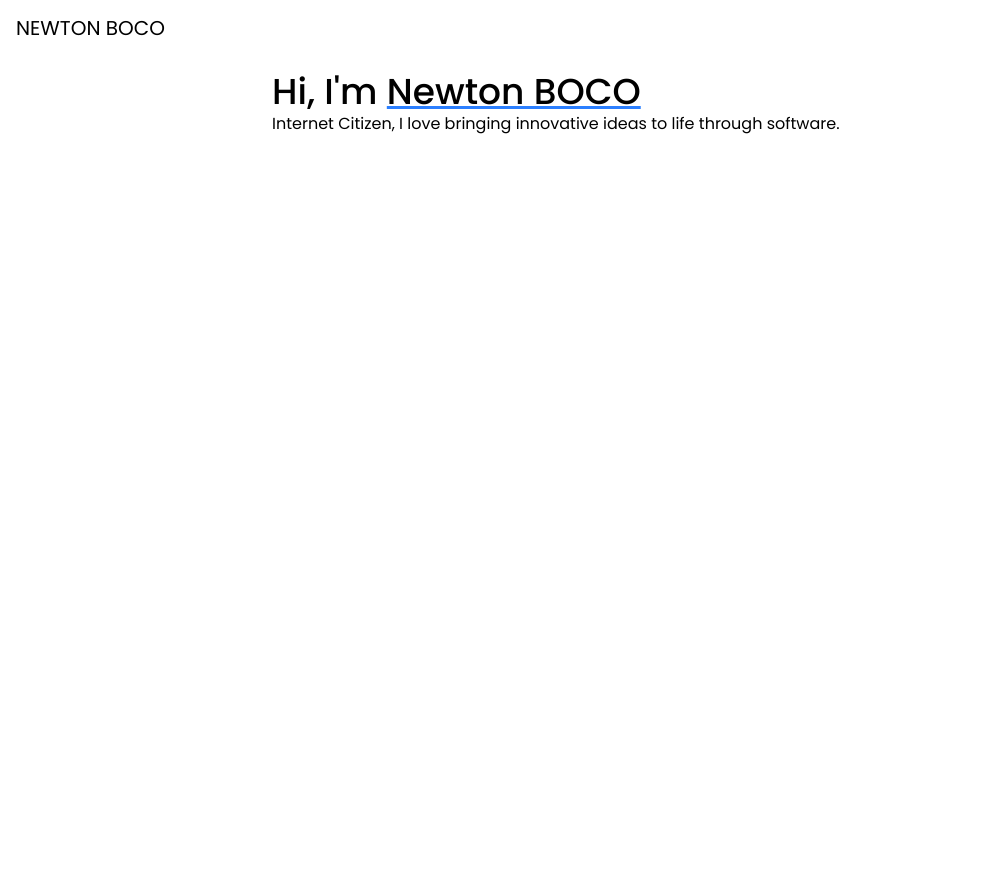
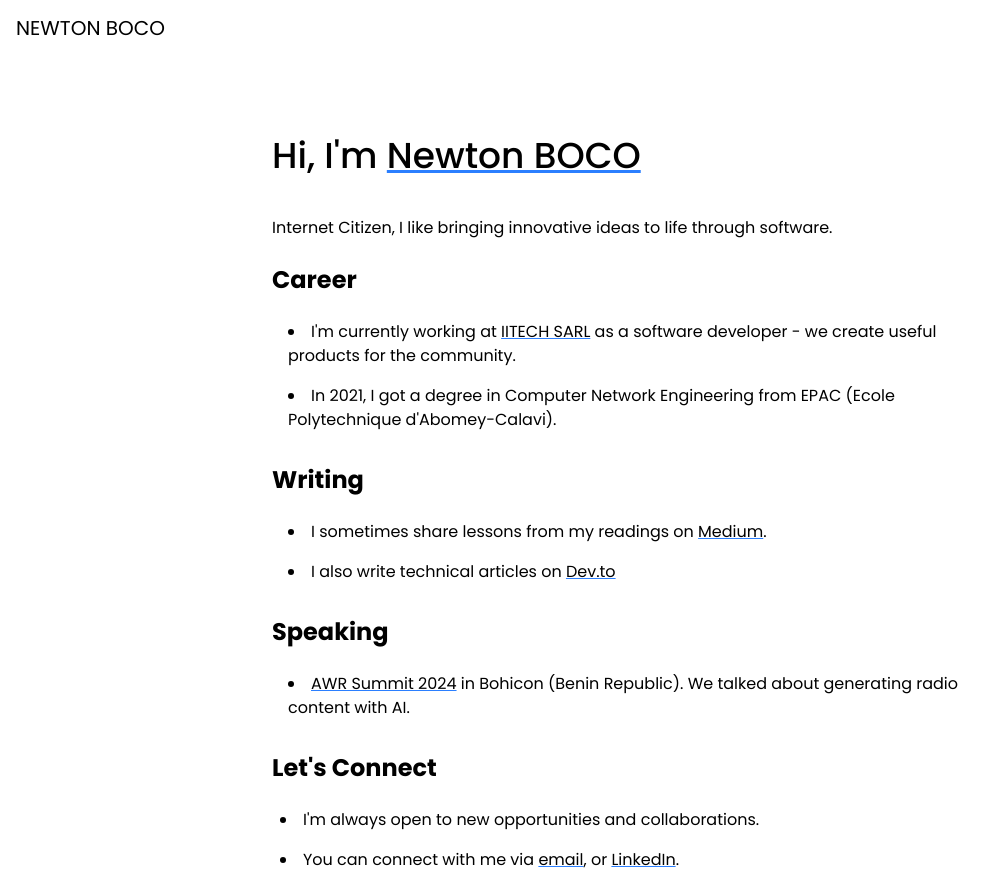
Before and after one commit to nxvv/nbdotcom, a website built with Vite: page index.html in a window 1280 px wide. Shown: the whole page, without its empty margins (0-1004 px from the left). Before the commit the page ends 800 px from the top, so only its background shows below. Built offline with nearby package versions, Linux system fonts and the light colour scheme.

Commit message:
navbar remaining

```diff
--- a/index.html
+++ b/index.html
@@ -14,9 +14,45 @@
       <nav class="h-14 p-4 flex items-center">
         <a class="text-xl" href="#">NEWTON BOCO</a>
       </nav>
-      <main class="w-3xl mx-auto p-4">
+      <main class="w-3xl mt-16 mx-auto p-4">
         <h1 class="text-4xl font-medium">Hi, I'm <span class="underline decoration-blue-500">Newton BOCO</span></h1>
-        <p>Internet Citizen, I love bringing innovative ideas to life through software.</p>
+        <p class="mt-10">Internet Citizen, I like bringing innovative ideas to life through software.</p>
+        <h2 class="text-2xl font-semibold mt-6">Career</h2>
+        <ul class="list-inside list-disc mt-4 pl-2">
+          <li class="p-2">
+            I'm currently working at <a href="https://iitechsarl.bj/" class="underline decoration-blue-500" target="_blank">IITECH SARL</a> as a
+            software developer - we create useful products for the community.
+          </li>
+          <li class="p-2">
+            In 2021, I got a degree in Computer Network Engineering from EPAC (Ecole Polytechnique d'Abomey-Calavi).
+          </li>
+        </ul>
+        <h2 class="text-2xl font-semibold mt-6">Writing</h2>
+        <ul class="list-inside list-disc mt-4 pl-2">
+          <li class="p-2">
+            I sometimes share lessons from my readings on <a href="https://medium.com/@boconewton01" class="underline decoration-blue-500" target="_blank">Medium</a>.
+          </li>
+          <li class="p-2">
+            I also write technical articles on <a href="https://dev.to/nxvv" class="underline decoration-blue-500" target="_blank">Dev.to</a>
+          </li>
+        </ul>
+        <h2 class="text-2xl font-semibold mt-6">Speaking</h2>
+        <ul class="list-inside list-disc mt-4 pl-2">
+          <li class="p-2">
+            <a href="https://awr-summit.bj/" class="underline decoration-blue-500" target="_blank">AWR Summit 2024</a> in Bohicon (Benin Republic).
+            We talked about generating radio content with AI.
+          </li>
+        </ul>
+        <h2 class="text-2xl font-semibold mt-6">Let's Connect</h2>
+        <p class="list-inside list-disc mt-4 pl-2">
+          <li class="p-2">
+            I'm always open to new opportunities and collaborations.
+          </li>
+          <li class="p-2">
+            You can connect with me via <a href="mailto:boconewton01@gmail.com" class="underline decoration-blue-500" target="_blank">email</a>,
+            or <a href="https://www.linkedin.com/in/newton-boco/" class="underline decoration-blue-500" target="_blank">LinkedIn</a>.
+          </li>
+        </p>
       </main>
     </div>
   </body>
```
